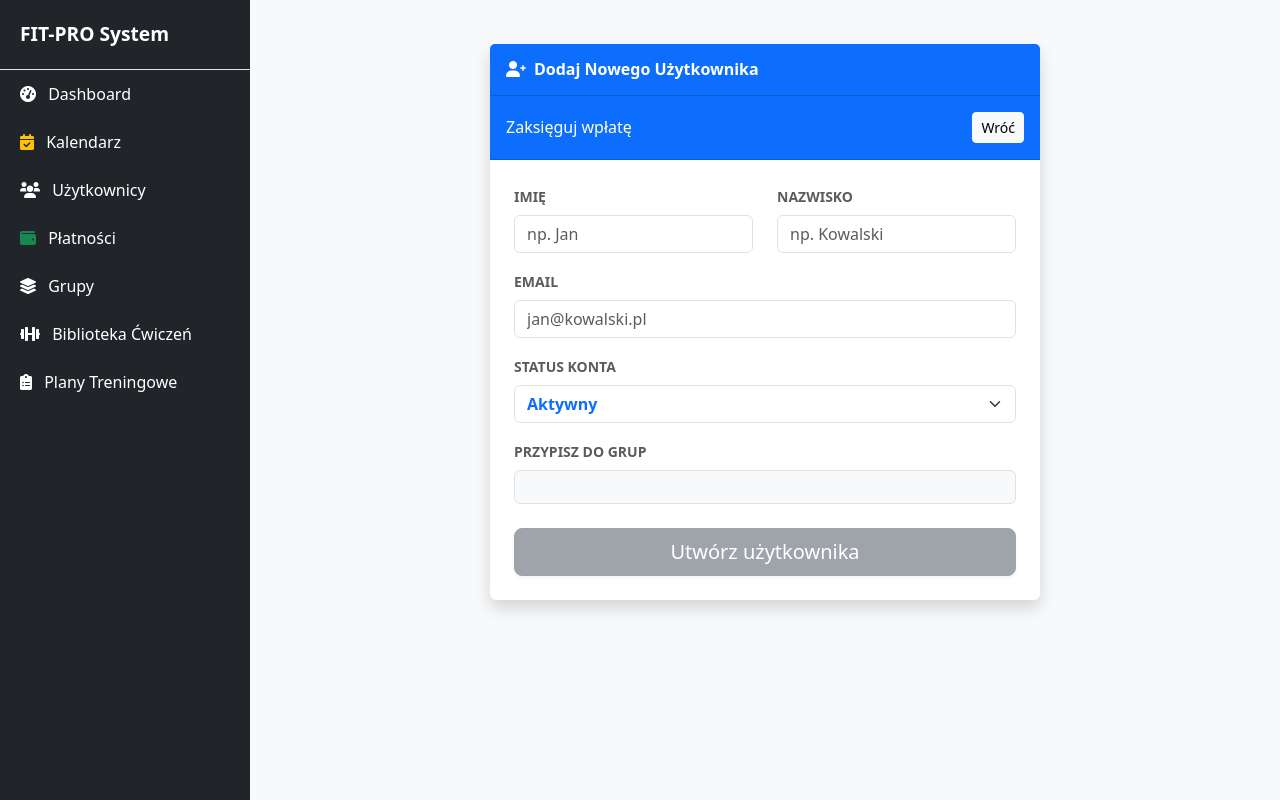
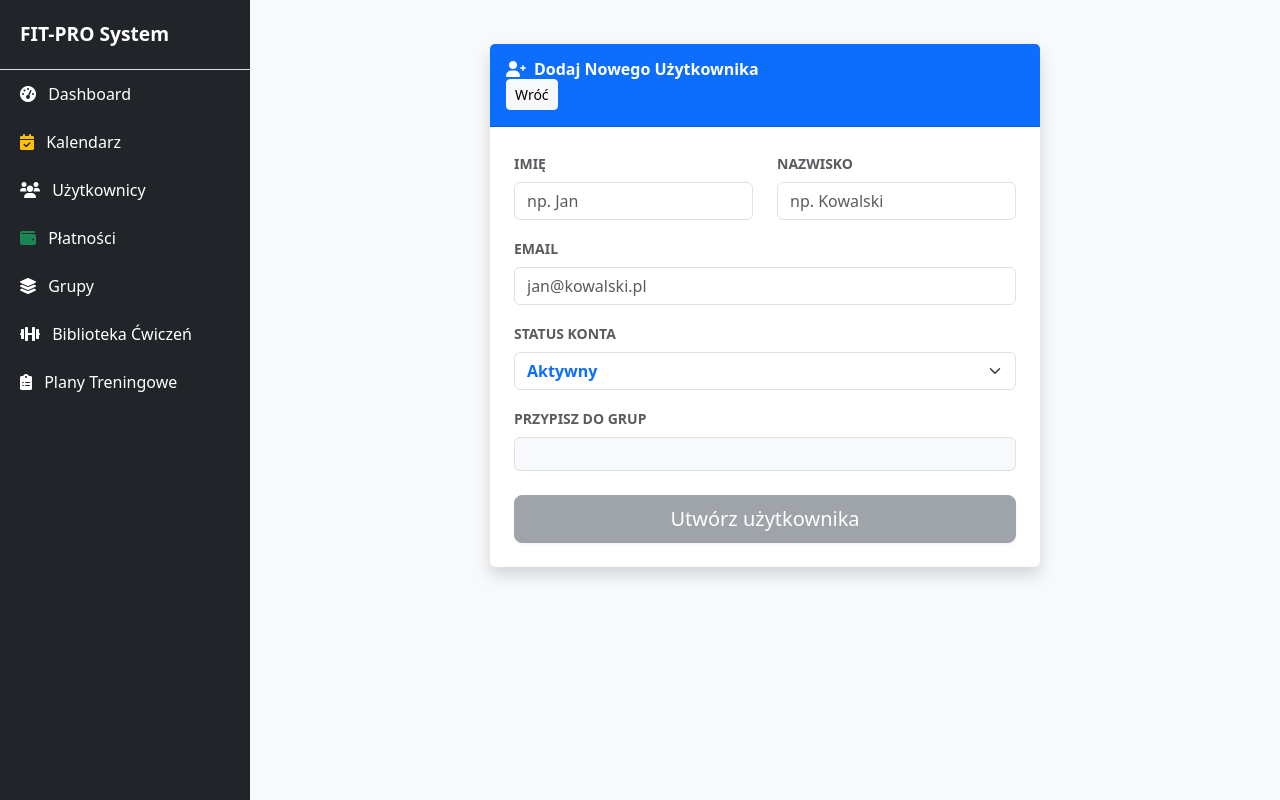
Before and after one commit to silu700/fit, a PHP site: page /users/add.php in a window 1280 px wide. Run offline with PHP 8.4, Linux system fonts and the light colour scheme; data that the repository does not hold is empty.

Commit message:
Update add.php

```diff
--- a/users/add.php
+++ b/users/add.php
@@ -34,10 +34,7 @@ include $root . '/includes/sidebar.php';
 <div class="container-fluid pt-4"> <div class="card shadow border-0 mx-auto" style="max-width: 550px;">
         <div class="card-header bg-primary text-white py-3">
             <h6 class="m-0 fw-bold"><i class="fas fa-user-plus me-2"></i>Dodaj Nowego Użytkownika</h6>
-        </div>
-        <div class="card-header py-3 bg-primary text-white d-flex justify-content-between align-items-center">
-            <h6 class="m-0 font-weight-bold">Zaksięguj wpłatę</h6>
-            <a href="list.php" class="btn btn-sm btn-light">Wróć</a>
+			 <a href="list.php" class="btn btn-sm btn-light">Wróć</a>
         </div>
         <div class="card-body p-4">
             <form method="POST" id="addUserForm">
```
